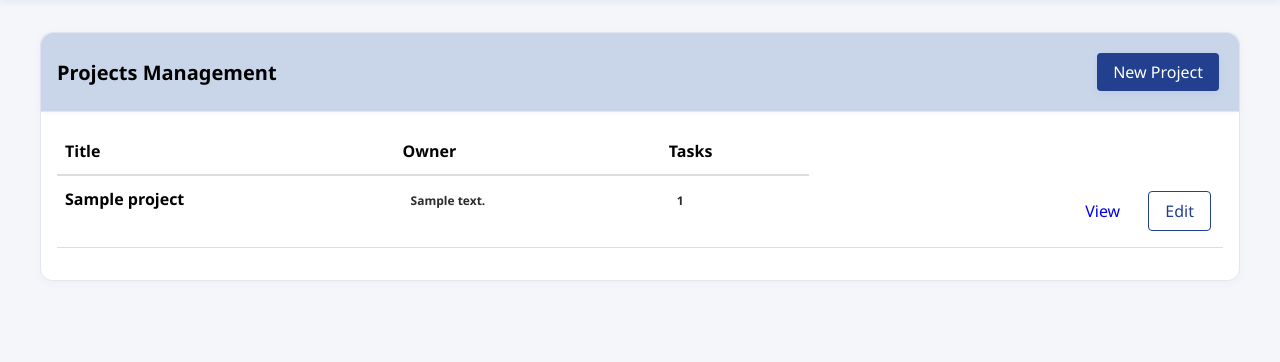
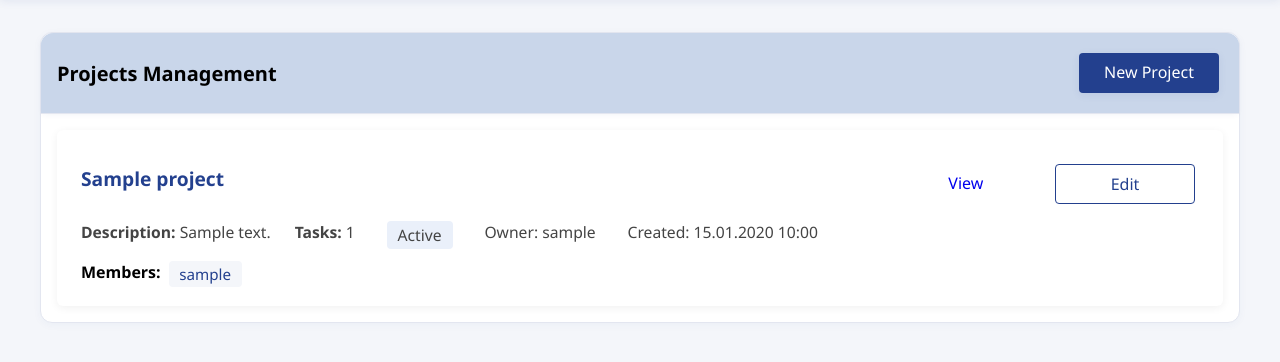
Before and after one commit to DubroffSky/aurora, a Django app: page /projects/ in a window 1280 px wide. Shown: the part 65-427 px from the top of the page. Run offline with Django 5.2, Linux system fonts and the light colour scheme; a user stored in the database is signed in; tables that the repository leaves empty hold one stand-in row (values such as "Sample post").

Commit message:
Add members field

```diff
--- a/aurora/aurora_store/templates/aurora_store/base.html
+++ b/aurora/aurora_store/templates/aurora_store/base.html
@@ -121,13 +121,20 @@
 
         .btn {
             display: inline-block;
-            padding: 0.5rem 1rem;
+            min-width: 140px;
+            min-height: 40px;
+            padding: 0.5rem 1.2rem;
             text-decoration: none;
             border-radius: 4px;
             border: none;
             cursor: pointer;
             font-size: 1rem;
             margin: 0.25rem;
+            text-align: center;
+            vertical-align: middle;
+            box-sizing: border-box;
+            font-weight: 500;
+            transition: background 0.15s, color 0.15s, box-shadow 0.15s;
         }
 
         .btn-primary {
--- a/aurora/aurora_store/templates/aurora_store/projects_list.html
+++ b/aurora/aurora_store/templates/aurora_store/projects_list.html
@@ -11,35 +11,57 @@
                 <a href="{% url 'aurora_store:project_create' %}" class="btn btn-primary">New Project</a>
             </div>
             <div class="card-body">
+                <style>
+                .project-list { display: flex; flex-direction: column; gap: 1.2em; padding: 0; margin: 0; }
+                .project-card {
+                    background: #fff;
+                    border-radius: 6px;
+                    box-shadow: 0 2px 8px rgba(0,0,0,0.06);
+                    padding: 1.2em 1.5em;
+                    display: flex;
+                    flex-direction: column;
+                    gap: 0.5em;
+                }
+                .project-card-header { display: flex; align-items: center; justify-content: space-between; }
+                .project-title { font-size: 1.2rem; font-weight: 600; color: #23408e; }
+                .project-meta { display: flex; gap: 1.5em; flex-wrap: wrap; margin-top: 0.3em; }
+                .project-meta span { font-size: 0.98rem; color: #444; }
+                .project-status { font-size: 0.95rem; font-weight: 500; border-radius: 4px; padding: 0.2em 0.7em; background: #eaf0fa; color: #23408e; margin-left: 0.5em; }
+                .project-owner { font-size: 0.95rem; color: #888; margin-left: 0.5em; }
+                .project-date { font-size: 0.93rem; color: #aaa; margin-left: 0.5em; }
+                .project-members { display: flex; flex-wrap: wrap; gap: 0.5em; margin-top: 0.2em; }
+                .project-member { background: #f4f6fa; border-radius: 4px; padding: 0.2em 0.7em; font-size: 0.95rem; color: #23408e; }
+                .project-actions { margin-top: 0.7em; display: flex; gap: 0.7em; }
+                </style>
                 {% if projects %}
-                    <table class="table">
-                        <thead>
-                            <tr>
-                                <th>Title</th>
-                                <th>Owner</th>
-                                <th>Tasks</th>
-                            </tr>
-                        </thead>
-                        <tbody>
-                            {% for project in projects %}
-                            <tr>
-                                <td>
-                                    <strong>{{ project.title }}</strong>
-                                </td>
-                                <td>
-                                    <span class="badge black-color">{{ project.description }}</span>
-                                </td>
-                                <td>
-                                    <span class="badge badge-primary black-color">{{ project.tasks.count }}</span>
-                                </td>
-                                <td class="text-right">
-                                    <a href="{% url 'aurora_store:project_detail' project.id %}" class="btn btn-outline-info">View</a>
-                                    <a href="{% url 'aurora_store:project_edit' project.id %}" class="btn btn-outline-primary">Edit</a>
-                                </td>
-                            </tr>
+                <div class="project-list">
+                    {% for project in projects %}
+                    <div class="project-card">
+                        <div class="project-card-header">
+                            <span class="project-title">{{ project.title }}</span>
+                            <div class="project-actions">
+                                <a href="{% url 'aurora_store:project_detail' project.id %}" class="btn btn-outline-info">View</a>
+                                <a href="{% url 'aurora_store:project_edit' project.id %}" class="btn btn-outline-primary">Edit</a>
+                            </div>
+                        </div>
+                        <div class="project-meta">
+                            <span><strong>Description:</strong> {{ project.description }}</span>
+                            <span><strong>Tasks:</strong> {{ project.tasks.count }}</span>
+                            <span class="project-status">{{ project.get_status_display }}</span>
+                            <span class="project-owner">Owner: {{ project.owner.username }}</span>
+                            <span class="project-date">Created: {{ project.created_at|date:"d.m.Y H:i" }}</span>
+                        </div>
+                        {% if project.members.exists %}
+                        <div class="project-members">
+                            <strong>Members:</strong>
+                            {% for member in project.members.all %}
+                                <span class="project-member">{{ member.username }}</span>
                             {% endfor %}
-                        </tbody>
-                    </table>
+                        </div>
+                        {% endif %}
+                    </div>
+                    {% endfor %}
+                </div>
                 {% else %}
                     <div class="text-center">
                         <h4>No projects found</h4>
--- a/aurora/aurora_store/templates/aurora_store/tasks_list.html
+++ b/aurora/aurora_store/templates/aurora_store/tasks_list.html
@@ -19,7 +19,7 @@
                             <tr>
                                 <th>Title</th>
                                 <th class="tasks-list-hide-mobile">Project</th>
-                                <th class="tasks-list-hide-mobile">Assigned To</th>
+                                <th class="tasks-list-hide-mobile">Assigned</th>
                                 <th>Priority</th>
                                 <th>Status</th>
                                 <th class="tasks-list-hide-mobile">Deadline</th>
```
Also changed, not shown: aurora/aurora_store/forms.py (+7 -1 lines), aurora/aurora_store/templates/aurora_store/chat_list.html (+6 -2 lines), aurora/aurora_store/templates/aurora_store/project_form.html (+9 -15 lines).
